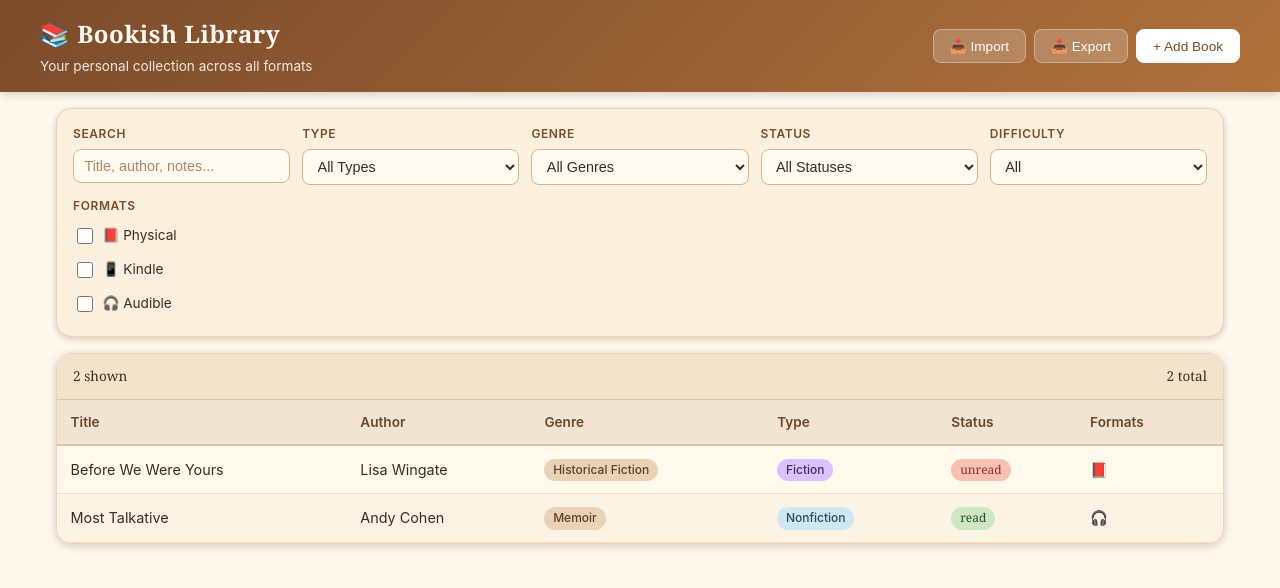
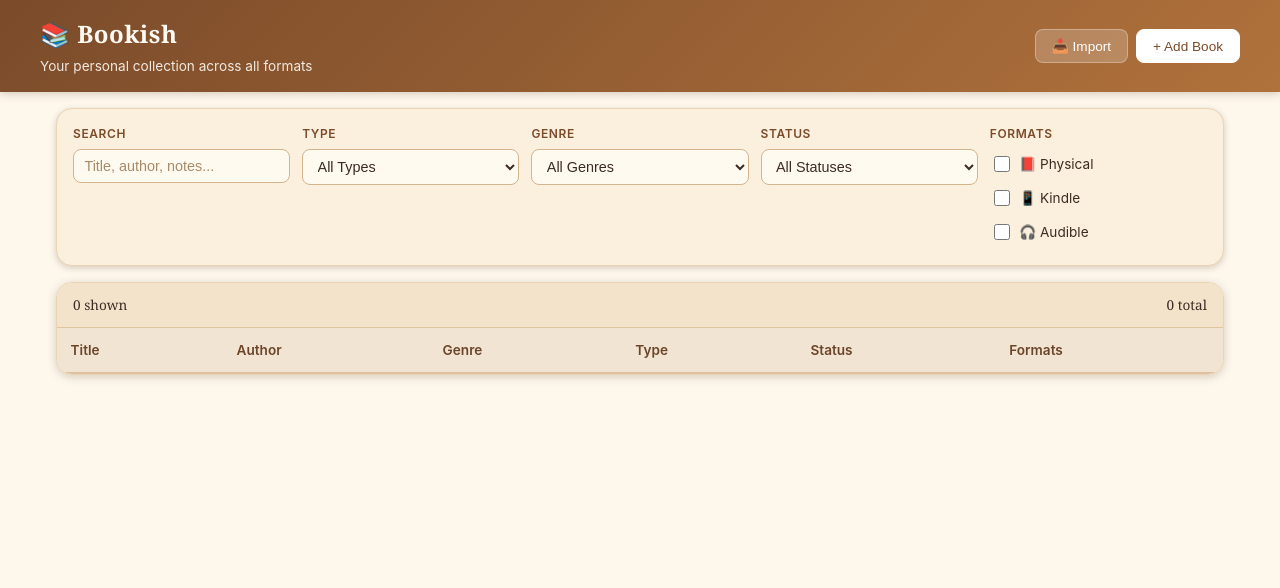
Before and after one commit to patrickrbarry/library_app_bookish, a plain HTML site: page index.html in a window 1280 px wide. Drawn offline with Linux system fonts and the light colour scheme; a script that the page names is missing.

Commit message:
Update index.html

```diff
--- a/index.html
+++ b/index.html
@@ -7,6 +7,8 @@
   <meta name="theme-color" content="#7b4b2a" />
   <meta name="description" content="Your personal book library tracker across all formats" />
   <link rel="manifest" href="manifest.json" />
+  <link rel="icon" type="image/png" sizes="192x192" href="icon-192x192.png" />
+  <link rel="apple-touch-icon" href="icon-192x192.png" />
   <style>
     :root {
       color-scheme: light;
@@ -956,12 +958,11 @@
   <header>
     <div class="header-content">
       <div class="header-left">
-        <h1>📚 Bookish Library</h1>
+        <h1>📚 Bookish</h1>
         <p>Your personal collection across all formats</p>
       </div>
       <div class="header-actions">
         <button class="header-btn" id="importBtn" data-icon="📥">📥 Import</button>
-        <button class="header-btn" id="exportBtn" data-icon="📤">📤 Export</button>
         <button class="header-btn primary" id="addBookBtn">+ Add Book</button>
       </div>
     </div>
@@ -997,16 +998,6 @@
           <option value="unread">Unread</option>
           <option value="reading">Reading</option>
           <option value="read">Read</option>
-        </select>
-      </div>
-
-      <div class="filter-group">
-        <label for="difficultyFilter">Difficulty</label>
-        <select id="difficultyFilter">
-          <option value="">All</option>
-          <option value="Light">Light</option>
-          <option value="Moderate">Moderate</option>
-          <option value="Dense">Dense</option>
         </select>
       </div>
 
```
